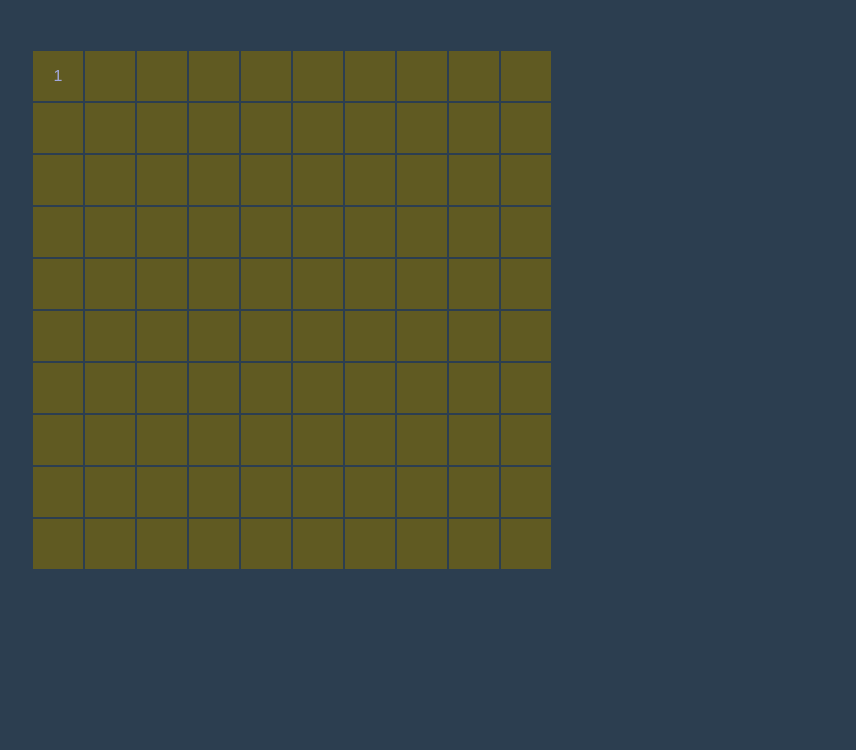
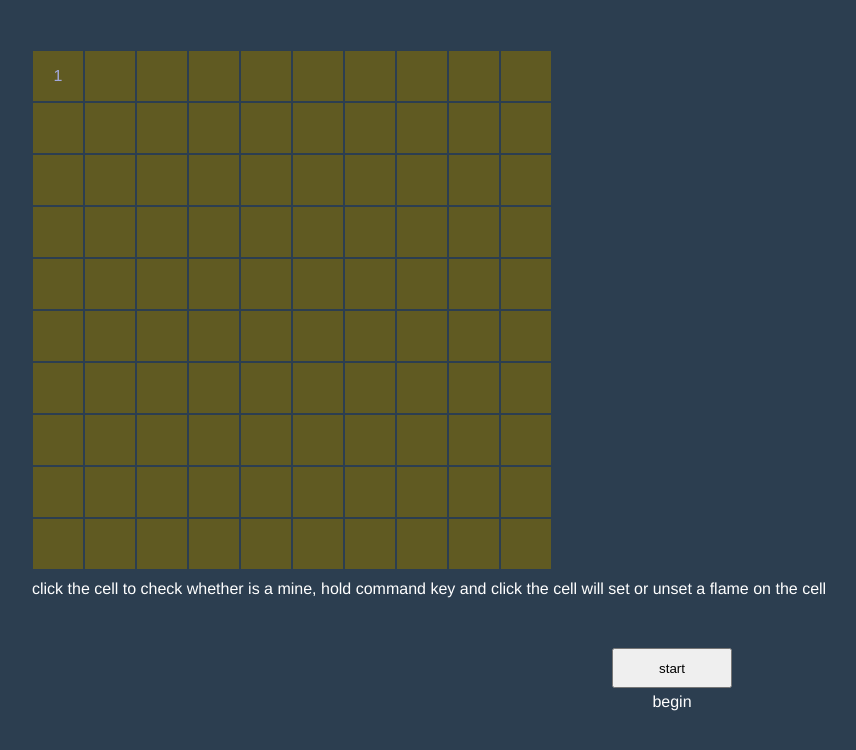
Before and after one commit to cexoso/mine-clearance, a website built with Vite: page index.html in a window 1280 px wide. Both pictures are taken after a click on the element 76 px from the left and 76 px from the top of the page. Shown: the top 750 px of the page, without its empty margins (18-874 px from the left). Built offline with nearby package versions, Linux system fonts and the light colour scheme.

Commit message:
add status

```diff
--- a/src/core/mine-clearance.ts
+++ b/src/core/mine-clearance.ts
@@ -19,7 +19,9 @@ export type Cell = BehaviorSubject<{
 }>;
 
 export class MineClearance {
-  public state$ = new BehaviorSubject<"fail" | "success" | "idle">("idle");
+  public state$ = new BehaviorSubject<"fail" | "success" | "idle" | "begin">(
+    "idle"
+  );
   public getConfig = () => {
     const { row = 10, col = 20, mineCount = 9 } = this.opts;
     return {
@@ -28,7 +30,10 @@ export class MineClearance {
       mineCount,
     };
   };
+  private allCellCount = 0;
   constructor(public opts: { row?: number; col?: number; mineCount?: number }) {
+    const { row, col, mineCount } = this.getConfig();
+    this.allCellCount = row * col - mineCount;
     this.map$ = this.createEmptyMap();
   }
   public map$: BehaviorSubject<Cell[][]>;
@@ -127,6 +132,7 @@ export class MineClearance {
   public randomMap() {
     this.reset();
     this.randomMime();
+    this.state$.next("begin");
   }
   public getSnapshot() {
     return this.map.map((rows) => rows.map((cell) => cell.getValue().value));
@@ -158,21 +164,26 @@ export class MineClearance {
     }
     const result = this.expandAroundCell(row, col);
     if (result) {
+      this.checkIsSuccess();
       return;
     }
     this.state$.next("fail");
     this.showAllCell();
     return false;
   }
-
-  showAllCell() {
+  private checkIsSuccess() {
+    if (this.visibleCount === this.allCellCount) {
+      this.state$.next("success");
+    }
+  }
+  private showAllCell() {
     const map = this.map;
     flattenMap(map, (cell) => {
       cell.value.visible = true;
       cell.next(cell.value);
     });
   }
-
+  private visibleCount = 0;
   private expandAroundCell(row: number, col: number) {
     const map = this.map;
     const cell = map[row][col];
@@ -184,6 +195,7 @@ export class MineClearance {
       return true;
     }
     value.visible = true;
+    this.visibleCount += 1;
     cell.next(value);
     if (value.value === 0) {
       this.getAroundValidCell(row, col).forEach(([r, c]) => {
--- a/src/main.ts
+++ b/src/main.ts
@@ -1,17 +1,22 @@
 import "./style.css";
 import { MineClearance, Cell } from "./core/mine-clearance";
 const mineClearance = new MineClearance({ row: 10, col: 10, mineCount: 9 });
-mineClearance.randomMap()
-
+mineClearance.randomMap();
 const app = document.querySelector<HTMLDivElement>("#app")!;
 const createCell = (cell: Cell, row: number, col: number) => {
   const div = document.createElement("div");
-  div.addEventListener("click", () => {
-    mineClearance.cleanCell(row, col);
+  div.addEventListener("click", (event) => {
+    if (event.metaKey) {
+      mineClearance.setFlag(row, col);
+    } else {
+      mineClearance.cleanCell(row, col);
+    }
   });
   cell.subscribe((value) => {
     if (value.visible) {
-      div.innerText = String(value.value);
+      div.innerText = value.value === -1 ? "*" : String(value.value);
+    } else if (value.hasFlag) {
+      div.innerText = "F";
     } else {
       div.innerText = "";
     }
@@ -34,3 +39,26 @@ mineClearance.map$.subscribe((map) => {
   }
   app.append(flagment);
 });
+
+const div = document.createElement("div");
+div.className = "tips";
+div.innerText =
+  "click the cell to check whether is a mine, hold command key and click the cell will set or unset a flame on the cell";
+app.append(div);
+
+const button = document.createElement("button");
+
+button.className = "start_button";
+button.innerText = "start";
+button.addEventListener("click", () => {
+  mineClearance.randomMap();
+});
+app.append(button);
+
+const status = document.createElement("div");
+status.className = "status";
+mineClearance.state$.subscribe((message) => {
+  status.innerText = message;
+});
+
+app.append(status);
--- a/src/style.css
+++ b/src/style.css
@@ -33,3 +33,20 @@ body {
 .row {
   display: flex;
 }
+.tips {
+  color: #fff;
+  margin-top: 10px;
+  text-align: left;
+}
+
+.start_button {
+  align-items: left;
+  margin-top: 50px;
+  height: 40px;
+  width: 120px;
+}
+
+.status {
+  margin-top: 5px;
+  color: #fff;
+}
```
